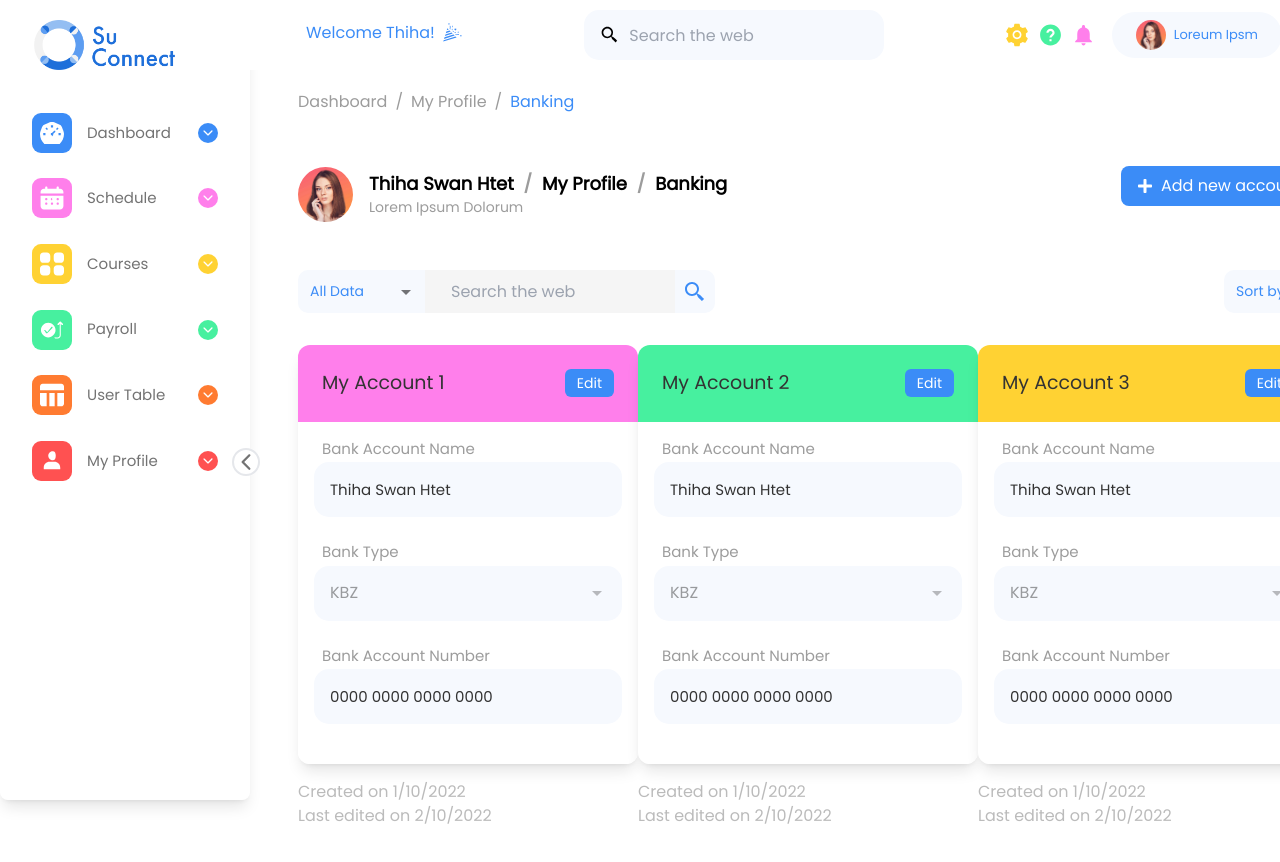
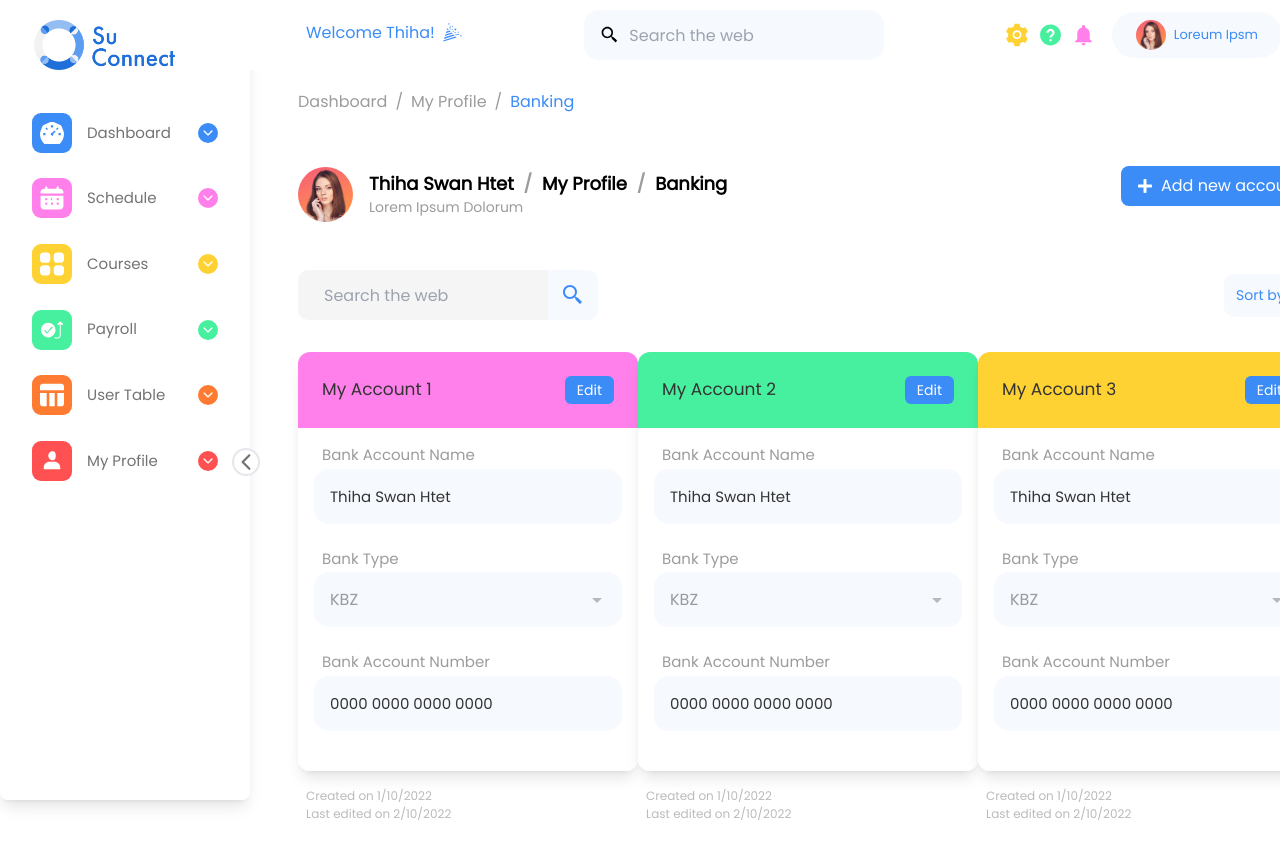
Before and after one commit to ShoonLeiNaing/suconnect-frontend, a Next.js app: page /banking in a window 1280 px wide. Shown: the top 862 px of the page. Built offline with nearby package versions, Linux system fonts and the light colour scheme.

Commit message:
bank cards ui margin and padding fix

```diff
--- a/components/Banking/BankInfoCard.tsx
+++ b/components/Banking/BankInfoCard.tsx
@@ -44,7 +44,7 @@ const BankingInfoLockCard: FunctionComponent<IProps> = ({ title, bgColor }) => {
               sx={{ backgroundColor: bgColor }}
               className="flex p-6 rounded-t-xl justify-between items-center text-white py-6"
             >
-              <Typography fontSize="19px" color={colors.black.black2}>
+              <Typography fontSize="17px" color={colors.black.black2}>
                 {title}
               </Typography>
               <Box
@@ -93,7 +93,14 @@ const BankingInfoLockCard: FunctionComponent<IProps> = ({ title, bgColor }) => {
           <CardStatus createdTime="1/10/2022" updatedTime="2/10/2022" />
         </Box>
       )}
-      {edit && <BankingInfoEditCard title={title} bgColor={bgColor} />}
+      {edit && (
+        <BankingInfoEditCard
+          title={title}
+          bgColor={bgColor}
+          edit={edit}
+          setEdit={setEdit}
+        />
+      )}
     </Box>
   );
 };
--- a/components/Banking/BankInfoEditCard.tsx
+++ b/components/Banking/BankInfoEditCard.tsx
@@ -21,9 +21,16 @@ import SmallButton from "../Button/SmallButton";
 interface IProps {
   title: string;
   bgColor: string;
+  edit: boolean;
+  setEdit?: any;
 }
 
-const BankingInfoEditCard: FunctionComponent<IProps> = ({ title, bgColor }) => {
+const BankingInfoEditCard: FunctionComponent<IProps> = ({
+  title,
+  bgColor,
+  edit,
+  setEdit,
+}) => {
   const [bank, setBank] = useState("KBZ");
   const [name, setName] = useState("Thiha Swan Htet");
   const [bankAccNo, setBankAccNo] = useState("0000 0000 0000 0000");
@@ -115,6 +122,7 @@ const BankingInfoEditCard: FunctionComponent<IProps> = ({ title, bgColor }) => {
               customPaddingY="0.5rem"
               color={colors.black.black1}
               customFontSize="15px"
+              onClickHandler={() => setEdit(!edit)}
             />
             <SmallButton
               text="Save"
--- a/components/Banking/CardStatus.tsx
+++ b/components/Banking/CardStatus.tsx
@@ -12,12 +12,12 @@ const CardStatus: FunctionComponent<IProps> = ({
   updatedTime,
 }) => {
   return (
-    <Box className="mt-4 mb-12">
-      <Typography fontSize="16px" color={colors.grey.grey1}>
+    <Box className="ml-2 mb-12">
+      <Typography fontSize="12px" color={colors.grey.grey1}>
         Created on
         <span> {createdTime} </span>
       </Typography>
-      <Typography fontSize="16px" color={colors.grey.grey1}>
+      <Typography fontSize="12px" color={colors.grey.grey1}>
         Last edited on
         <span> {updatedTime} </span>
       </Typography>
--- a/components/Banking/banking.module.css
+++ b/components/Banking/banking.module.css
@@ -3,7 +3,6 @@
   height: 55px;
   border-radius: 15px;
 }
-
 
 .select_box {
   height: 55px;
@@ -12,16 +11,16 @@
 }
 
 .card_title {
-    font-size: 19px;
+  font-size: 17px;
   color: #333333;
 }
 
 .card_title::before {
-    border-bottom: 1.5px solid #F6F9FE;
+  border-bottom: 1.5px solid #f6f9fe;
 }
 
 .card_title::after {
-    border-bottom: 2px solid #F6F9FE;
+  border-bottom: 2px solid #f6f9fe;
 }
 
 .edit_box {
@@ -37,5 +36,5 @@
 }
 
 .edit_box:focus {
-    border: 1px solid grey!important;
+  border: 1px solid grey !important;
 }
--- a/components/DateFilter/DropDown.tsx
+++ b/components/DateFilter/DropDown.tsx
@@ -8,11 +8,10 @@ import { colors } from "../../data/constant";
 
 interface IProps {
   setFilterText: any;
+  individual?: boolean;
 }
 
-const DropDown: FunctionComponent<IProps> = ({
-  setFilterText,
-}) => {
+const DropDown: FunctionComponent<IProps> = ({ setFilterText, individual }) => {
   const [filterValue, setFilterValue] = useState("all");
   const handleChange = (event: SelectChangeEvent) => {
     setFilterValue(event.target.value);
@@ -21,7 +20,7 @@ const DropDown: FunctionComponent<IProps> = ({
 
   const BootstrapInput = styled(InputBase)(() => ({
     "& .MuiInputBase-input": {
-      borderRadius: "10px 0px 0px 10px",
+      borderRadius: individual ? "10px" : "10px 0px 0px 10px",
       position: "relative",
       backgroundColor: colors.white.white2,
       fontSize: 14,
--- a/components/DateFilter/SearchInput.tsx
+++ b/components/DateFilter/SearchInput.tsx
@@ -12,11 +12,13 @@ import { colors } from "../../data/constant";
 interface IProps {
   setFilterText: any;
   setSearchText: any;
+  showFilter?: boolean;
 }
 
 const SearchInput: FunctionComponent<IProps> = ({
   setFilterText,
   setSearchText,
+  showFilter,
 }) => {
   const [filterValue, setFilterValue] = useState("all");
   const handleChange = (event: SelectChangeEvent) => {
@@ -30,15 +32,17 @@ const SearchInput: FunctionComponent<IProps> = ({
       position: "relative",
       backgroundColor: colors.white.white2,
       fontSize: 14,
-      padding: "10px 26px 10px 12px",
+      padding: "12px 26px 9px 12px",
       color: colors.primaryColors.lightblue.lightblue1,
       width: "83px",
+      height: "29px",
     },
   }));
 
   return (
     <Box>
       <Box display="flex">
+        {showFilter && (
           <Select
             id="demo-simple-select"
             value={filterValue}
@@ -68,13 +72,15 @@ const SearchInput: FunctionComponent<IProps> = ({
               Last Month
             </MenuItem>
           </Select>
+        )}
         <Box
           px={2}
           width="250px"
           display="flex"
           alignItems="center"
           bgcolor="#F5F5F5"
-          height="43px"
+          height="50px"
+          borderRadius={showFilter ? "0" : "10px 0px 0px 10px"}
         >
           <input
             placeholder="Search the web"
@@ -84,10 +90,10 @@ const SearchInput: FunctionComponent<IProps> = ({
           />
         </Box>
         <Box
-          borderRadius="0px 10px 10px 0px"
+          borderRadius="0 10px 10px 0"
           bgcolor={colors.white.white2}
-          width="40px"
-          height="43px"
+          width="50px"
+          height="50px"
           display="flex"
           alignItems="center"
           justifyContent="center"
@@ -102,4 +108,8 @@ const SearchInput: FunctionComponent<IProps> = ({
   );
 };
 
+SearchInput.defaultProps = {
+  showFilter: false,
+};
+
 export default SearchInput;
--- a/pages/announcements/index.tsx
+++ b/pages/announcements/index.tsx
@@ -25,6 +25,7 @@ const AnnouncementUserView: NextPage = () => {
             justifyContent="space-between"
           >
             <SearchInput
+              showFilter
               setFilterText={setFilterText}
               setSearchText={setSearchText}
             />
--- a/pages/banking/index.tsx
+++ b/pages/banking/index.tsx
@@ -53,7 +53,7 @@ const Banking = () => {
             setFilterText={setFilterText}
             setSearchText={setSearchText}
           />
-          <DropDown setFilterText={setFilterText} />
+          <DropDown setFilterText={setFilterText} individual />
         </Box>
         <Box className="flex justify-between items-center">
           <BankingInfoCard
```
Lines whose indentation alone changed are shown as unchanged.
